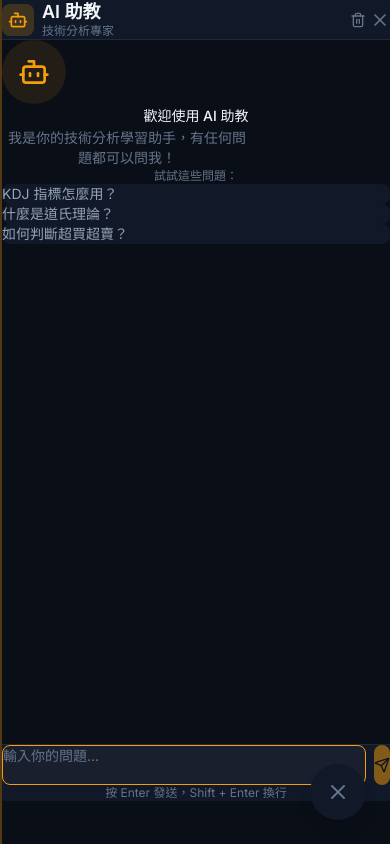
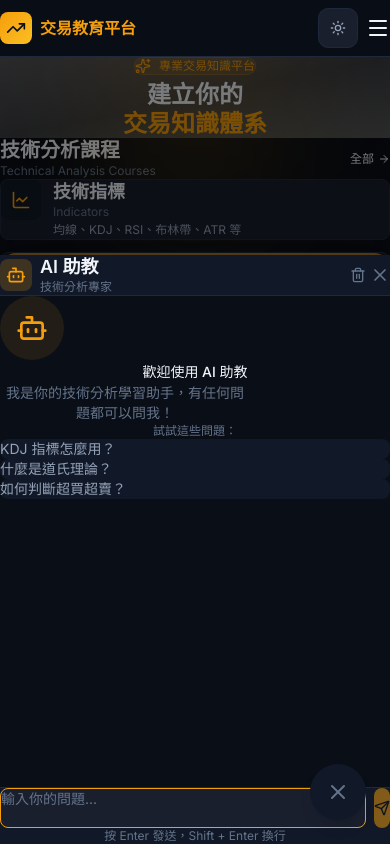
Before and after one commit to sam9407287/trading-education, a Next.js app in the folder apps/web/: page / in a window 390 px wide. Both pictures are taken after a click on the button 338 px from the left and 792 px from the top of the page. Shown: the top 844 px of the page. Built offline with nearby package versions, Linux system fonts and the light colour scheme.

Commit message:
fix: auto-scroll during typing + mobile bottom sheet layout

```diff
--- a/apps/web/src/components/chat/ChatSidebar.tsx
+++ b/apps/web/src/components/chat/ChatSidebar.tsx
@@ -13,11 +13,23 @@ export default function ChatSidebar() {
   const inputRef = useRef<HTMLTextAreaElement>(null);
 
   // 自動滾動到底部
-  useEffect(() => {
+  const scrollToBottom = () => {
     if (messagesContainerRef.current) {
       messagesContainerRef.current.scrollTop = messagesContainerRef.current.scrollHeight;
     }
+  };
+
+  useEffect(() => {
+    scrollToBottom();
   }, [messages, isLoading]);
+
+  // 打字動畫時持續滾動
+  useEffect(() => {
+    if (typingMessageId) {
+      const interval = setInterval(scrollToBottom, 100);
+      return () => clearInterval(interval);
+    }
+  }, [typingMessageId]);
 
   // 開啟時聚焦輸入框
   useEffect(() => {
@@ -95,8 +107,8 @@ export default function ChatSidebar() {
         onClick={() => setIsOpen(false)}
       />
 
-      {/* 側邊欄 */}
-      <aside className="fixed lg:relative right-0 top-0 lg:top-auto h-full lg:h-auto w-full sm:w-[380px] lg:w-[380px] bg-[var(--bg-primary)] border-l-2 border-[var(--accent-gold)]/30 z-50 lg:z-auto flex flex-col shadow-2xl shadow-black/20">
+      {/* 側邊欄 - 手機版從底部彈出 */}
+      <aside className="fixed lg:relative right-0 bottom-0 lg:bottom-auto lg:top-auto h-[70vh] sm:h-[80vh] lg:h-auto w-full sm:w-[380px] lg:w-[380px] bg-[var(--bg-primary)] border-t-2 lg:border-t-0 lg:border-l-2 border-[var(--accent-gold)]/30 z-50 lg:z-auto flex flex-col shadow-2xl shadow-black/20 rounded-t-2xl lg:rounded-none">
         {/* 標題欄 */}
         <div className="flex items-center justify-between px-4 py-3 border-b border-[var(--border-color)] bg-[var(--bg-secondary)]">
           <div className="flex items-center gap-2">
@@ -129,7 +141,6 @@ export default function ChatSidebar() {
         <div
           ref={messagesContainerRef}
           className="flex-1 overflow-y-auto p-4 space-y-4 scrollbar-thin scrollbar-thumb-[var(--border-color)] scrollbar-track-transparent"
-          style={{ maxHeight: 'calc(100vh - 140px)' }}
         >
           {messages.length === 0 ? (
             <div className="text-center py-12">
```
